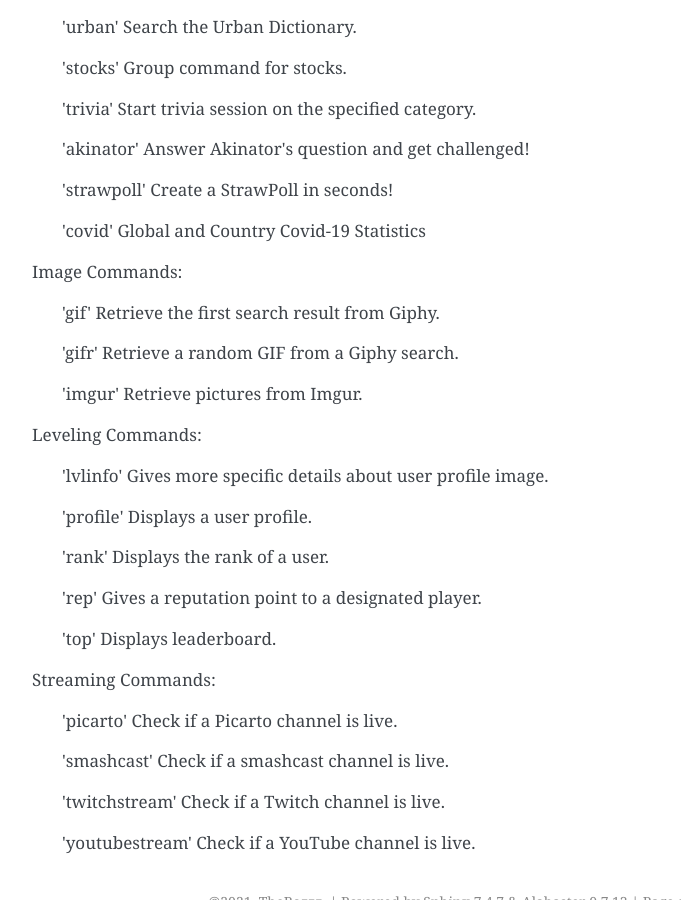
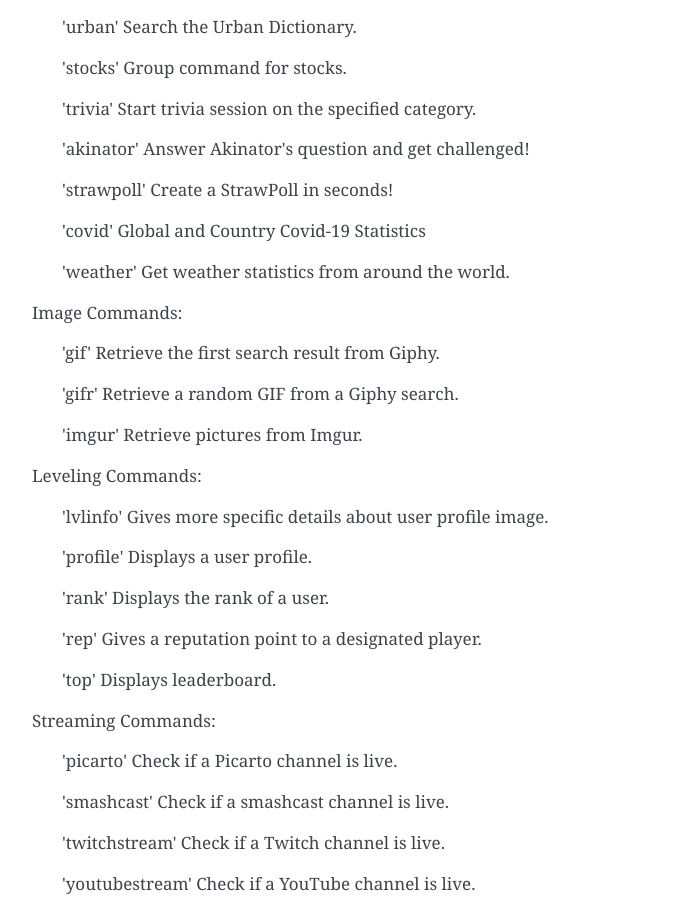
Before and after one commit to TheBozzz34/readthedocs, a Sphinx documentation site: the page built from source/commands.rst, in a window 1280 px wide and 900 px high, scrolled down 2890 px. Shown: the whole window, without its empty margins (388-1069 px from the left). Built offline with Sphinx 7.4.7, drawn with Linux system fonts in a browser that asks for light colours.

Commit message:
Add Weather Help

```diff
--- a/source/commands.rst
+++ b/source/commands.rst
@@ -155,6 +155,8 @@
 
     'covid' Global and Country Covid-19 Statistics
 
+    'weather' Get weather statistics from around the world.
+
 
 
 Image Commands:
```
Also changed, not shown: 5 other files.
